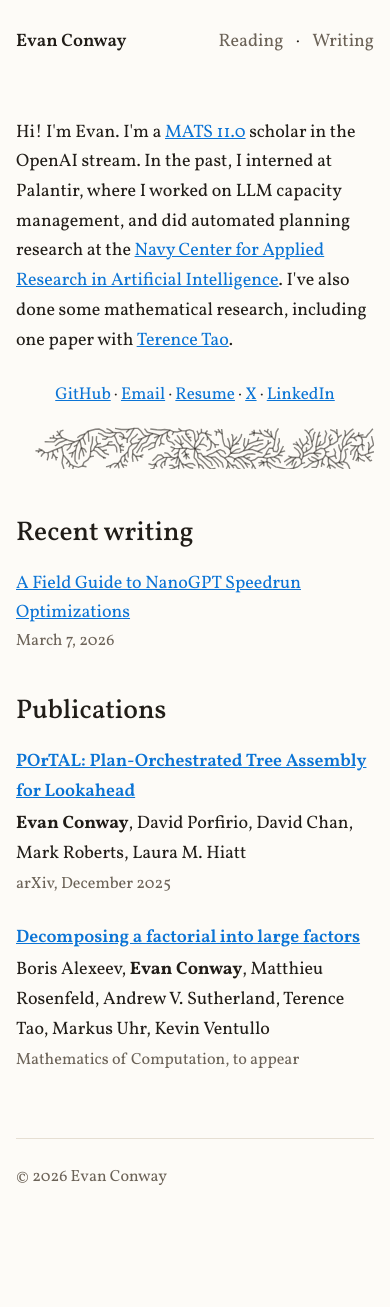
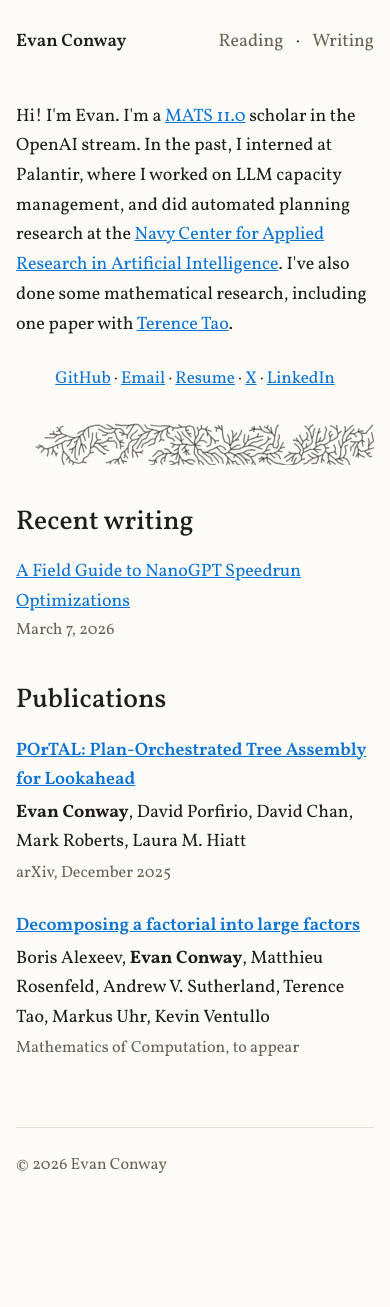
Before and after one commit to evan-conway/evanjayconway.com, a Jekyll site: the page built from index.html, in a window 390 px wide. Built offline with Jekyll 4.4.1, drawn with Linux system fonts in a browser that asks for light colours.

Commit message:
balance the mobile spacing around the ribbon
The band sat 19px under the profile links and 88px above the next
heading, so it read as stranded at the top of a large gap rather than
placed in it. The frame's bottom padding grows to hold more air above the
band, and its margins go, leaving the heading's own top margin as the
space below: 31px above, 41px below.

The gap over the bio was the header's 2.5em bottom padding plus the
frame's top margin, about 61px; the margin goes and the padding drops to
1.25em, leaving 23px.

Co-Authored-By: Claude Opus 5 <noreply@anthropic.com>
Claude-Session: https://claude.ai/code/session_0193TQoBMkomC7HU7sxe4Y7a

```diff
--- a/assets/css/main.css
+++ b/assets/css/main.css
@@ -359,13 +359,27 @@ td {
   page, so only the one underneath survives, and the text runs full width.
 */
 @media (max-width: 34rem) {
+  /*
+    Tighter above: the header's own bottom padding is the whole gap now, since
+    the frame's top margin goes.
+  */
+  .site-header {
+    padding-bottom: 1.25em;
+  }
+
   .tree-frame {
     --tree-shape: ribbon;
+    margin: 0;
   }
 
-  /* Nothing above to clear now; the padding below keeps clear of the band. */
+  /*
+    The band sits at the bottom of the frame, so this padding is what holds
+    the text off it -- 72px of padding leaves ~31px of air above a 41px band.
+    Below it there is the heading's own 40px top margin, so the ribbon ends up
+    sitting in the gap rather than hugging the top of it.
+  */
   .tree-frame-content {
-    padding: 0 0 3.75rem;
+    padding: 0 0 4.5rem;
   }
 }
 
```
